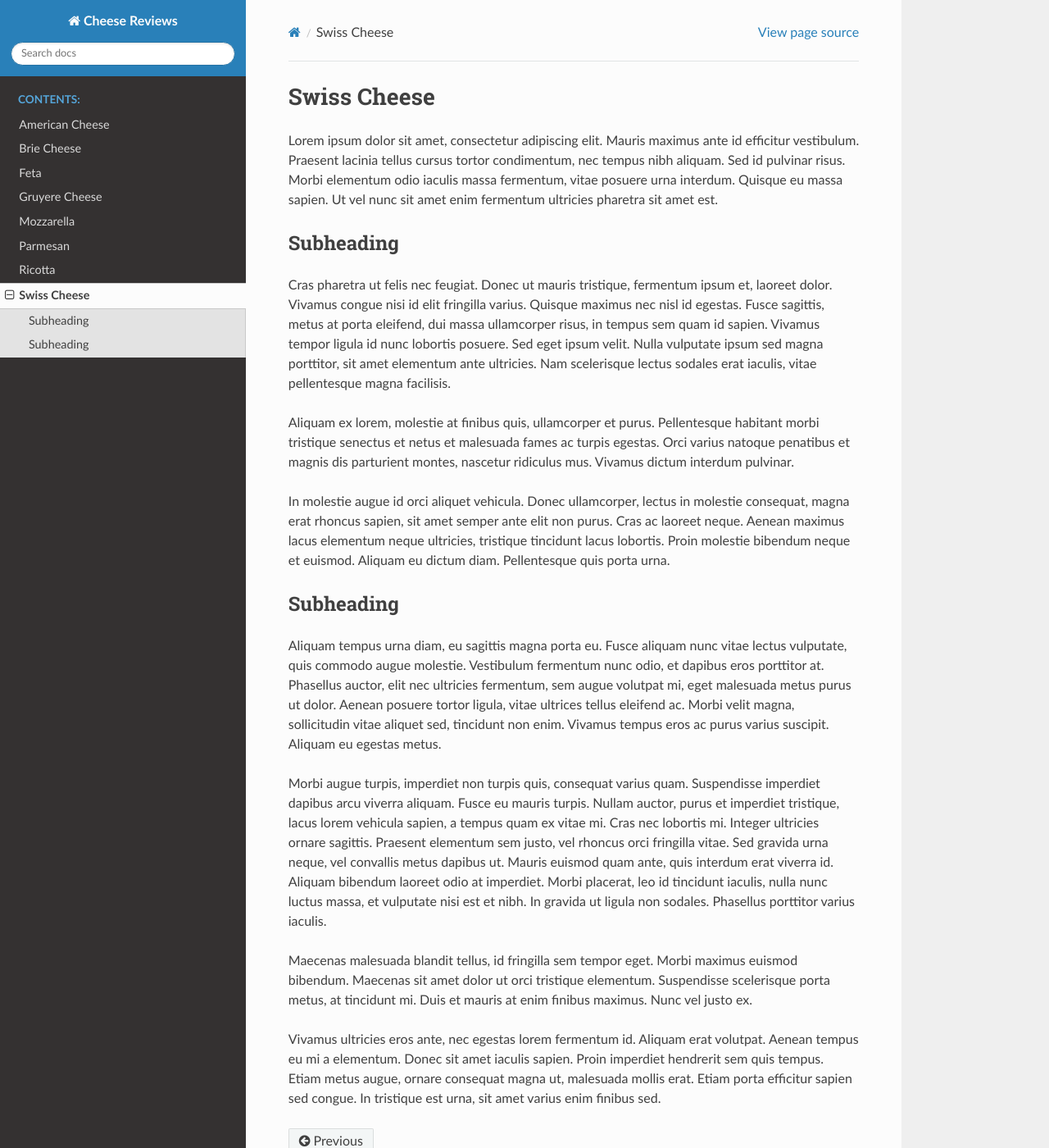
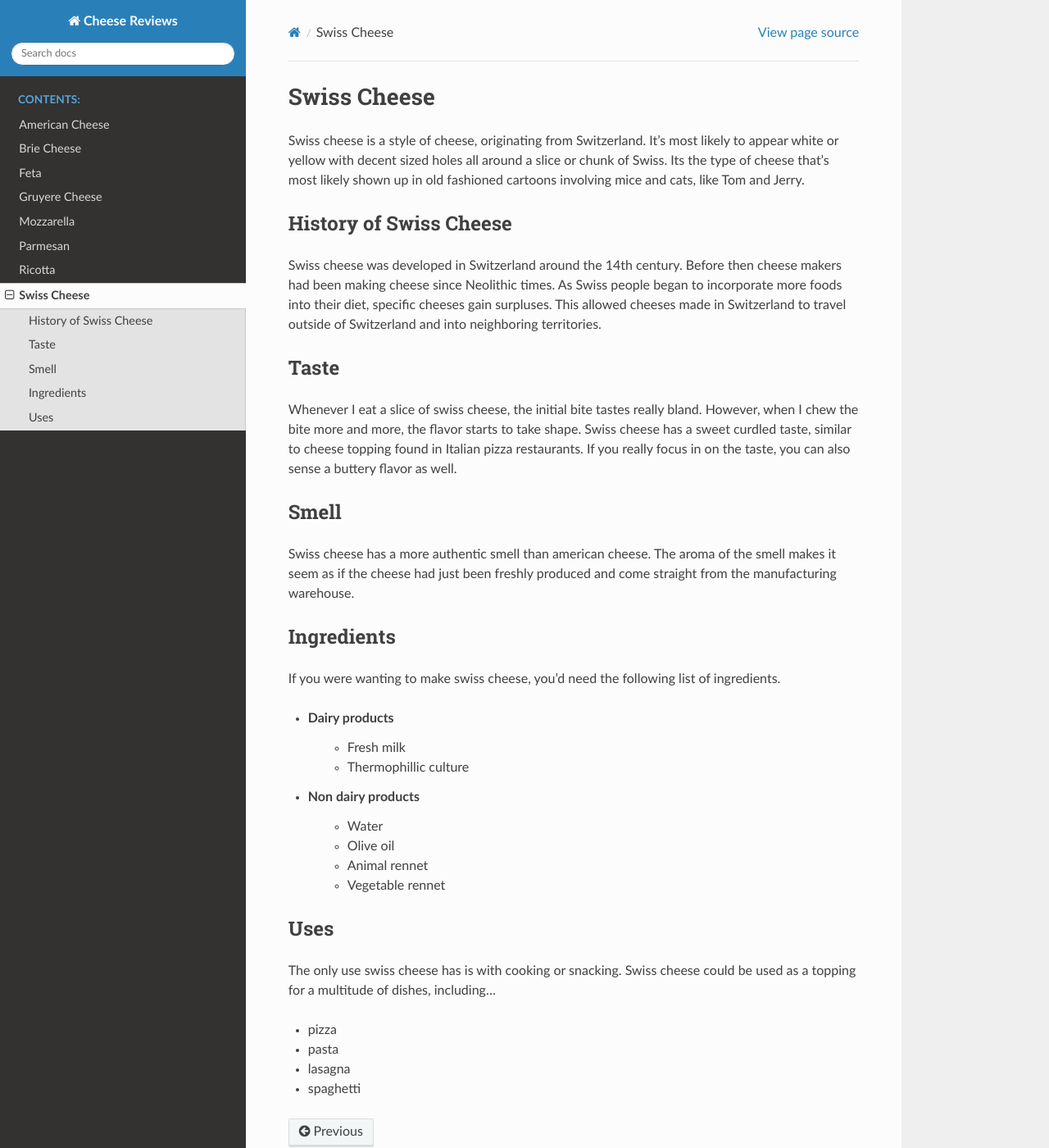
Before and after one commit to BWilb/Cheese_Reviews, a Sphinx documentation site: the page built from source/swiss_cheese/index.rst, in a window 1280 px wide and 1400 px high. Shown: the whole window at 82% size. Built offline with Sphinx 7.4.7 and the Read the Docs theme 2.0.0, drawn with Linux system fonts in a browser that asks for light colours.

Commit message:
work on american and swiss cheese

```diff
--- a/source/swiss_cheese/index.rst
+++ b/source/swiss_cheese/index.rst
@@ -1,65 +1,56 @@
 Swiss Cheese
 =============
+Swiss cheese is a style of cheese, originating from Switzerland. It's most likely
+to appear white or yellow with decent sized holes all around a slice or chunk
+of Swiss. Its the type of cheese that's most likely shown up in old fashioned
+cartoons involving mice and cats, like Tom and Jerry.
 
-Lorem ipsum dolor sit amet, consectetur adipiscing elit. Mauris maximus ante id
-efficitur vestibulum. Praesent lacinia tellus cursus tortor condimentum, nec
-tempus nibh aliquam. Sed id pulvinar risus. Morbi elementum odio iaculis massa
-fermentum, vitae posuere urna interdum. Quisque eu massa sapien. Ut vel nunc sit
-amet enim fermentum ultricies pharetra sit amet est.
+History of Swiss Cheese
+------------------------
+Swiss cheese was developed in Switzerland around the 14th century. Before then
+cheese makers had been making cheese since Neolithic times. As Swiss people
+began to incorporate more foods into their diet, specific cheeses gain surpluses.
+This allowed cheeses made in Switzerland to travel outside of Switzerland and into
+neighboring territories.
 
-Subheading
+Taste
 ----------
+Whenever I eat a slice of swiss cheese, the initial bite tastes really bland.
+However, when I chew the bite more and more, the flavor starts to take shape.
+Swiss cheese has a sweet curdled taste, similar to cheese topping found in Italian
+pizza restaurants. If you really focus in on the taste, you can also sense
+a buttery flavor as well.
 
-Cras pharetra ut felis nec
-feugiat. Donec ut mauris tristique, fermentum ipsum et, laoreet dolor. Vivamus
-congue nisi id elit fringilla varius. Quisque maximus nec nisl id egestas. Fusce
-sagittis, metus at porta eleifend, dui massa ullamcorper risus, in tempus sem
-quam id sapien. Vivamus tempor ligula id nunc lobortis posuere. Sed eget ipsum
-velit. Nulla vulputate ipsum sed magna porttitor, sit amet elementum ante ultricies.
-Nam scelerisque lectus sodales erat iaculis, vitae pellentesque magna facilisis.
+Smell
+------
+Swiss cheese has a more authentic smell than american cheese. The aroma of the
+smell makes it seem as if the cheese had just been freshly produced and come straight
+from the manufacturing warehouse.
 
-Aliquam ex lorem, molestie at finibus quis, ullamcorper et purus. Pellentesque
-habitant morbi tristique senectus et netus et malesuada fames ac turpis egestas.
-Orci varius natoque penatibus et magnis dis parturient montes, nascetur
-ridiculus mus. Vivamus dictum interdum pulvinar.
+Ingredients
+------------
+If you were wanting to make swiss cheese, you'd need the following list of
+ingredients.
 
-In molestie augue id orci
-aliquet vehicula. Donec ullamcorper, lectus in molestie consequat, magna erat
-rhoncus sapien, sit amet semper ante elit non purus. Cras ac laoreet neque.
-Aenean maximus lacus elementum neque ultricies, tristique tincidunt lacus
-lobortis. Proin molestie bibendum neque et euismod. Aliquam eu dictum diam.
-Pellentesque quis porta urna.
+- Dairy products
+    - Fresh milk
+    - Thermophillic culture
 
-Subheading
-----------
+- Non dairy products
+    - Water
+    - Olive oil
+    - Animal rennet
+    - Vegetable rennet
 
-Aliquam tempus urna diam, eu sagittis magna porta eu. Fusce aliquam nunc vitae
-lectus vulputate, quis commodo augue molestie. Vestibulum fermentum nunc odio,
-et dapibus eros porttitor at. Phasellus auctor, elit nec ultricies fermentum,
-sem augue volutpat mi, eget malesuada metus purus ut dolor. Aenean posuere
-tortor ligula, vitae ultrices tellus eleifend ac. Morbi velit magna,
-sollicitudin vitae aliquet sed, tincidunt non enim. Vivamus tempus eros ac
-purus varius suscipit. Aliquam eu egestas metus.
+.. Swiss cheese recipe _`https://www.culturesforhealth.com/learn/recipe/cheese-recipes/swiss-cheese/`_.
 
-Morbi augue turpis, imperdiet non turpis quis, consequat varius quam.
-Suspendisse imperdiet dapibus arcu viverra aliquam. Fusce eu mauris turpis.
-Nullam auctor, purus et imperdiet tristique, lacus lorem vehicula sapien,
-a tempus quam ex vitae mi. Cras nec lobortis mi. Integer ultricies ornare
-sagittis. Praesent elementum sem justo, vel rhoncus orci fringilla vitae.
-Sed gravida urna neque, vel convallis metus dapibus ut. Mauris euismod quam
-ante, quis interdum erat viverra id. Aliquam bibendum laoreet odio at imperdiet.
-Morbi placerat, leo id tincidunt iaculis, nulla nunc luctus massa, et vulputate
-nisi est et nibh. In gravida ut ligula non sodales. Phasellus porttitor varius
-iaculis.
 
-Maecenas malesuada blandit tellus, id fringilla sem tempor eget. Morbi maximus
-euismod bibendum. Maecenas sit amet dolor ut orci tristique elementum.
-Suspendisse scelerisque porta metus, at tincidunt mi. Duis et mauris at enim
-finibus maximus. Nunc vel justo ex.
+Uses
+------
+The only use swiss cheese has is with cooking or snacking. Swiss cheese could
+be used as a topping for a multitude of dishes, including...
 
-Vivamus ultricies eros ante, nec egestas
-lorem fermentum id. Aliquam erat volutpat. Aenean tempus eu mi a elementum.
-Donec sit amet iaculis sapien. Proin imperdiet hendrerit sem quis tempus.
-Etiam metus augue, ornare consequat magna ut, malesuada mollis erat. Etiam
-porta efficitur sapien sed congue. In tristique est urna, sit amet varius
-enim finibus sed.
+- pizza
+- pasta
+- lasagna
+- spaghetti
```
Also changed, not shown: source/american_cheese/index.rst (+18 -56 lines).
